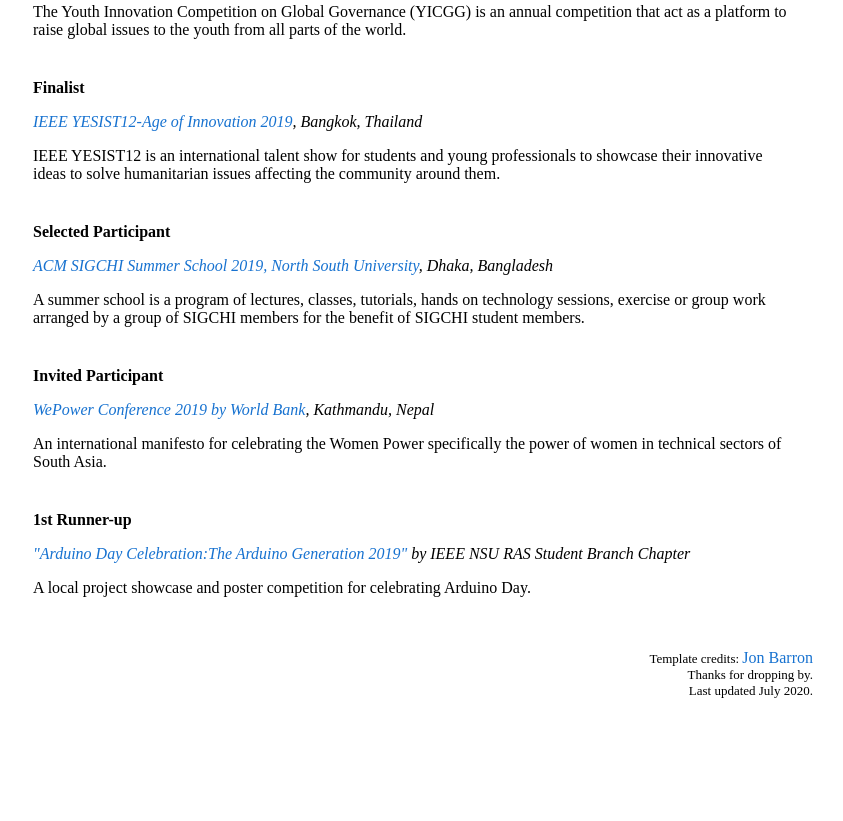
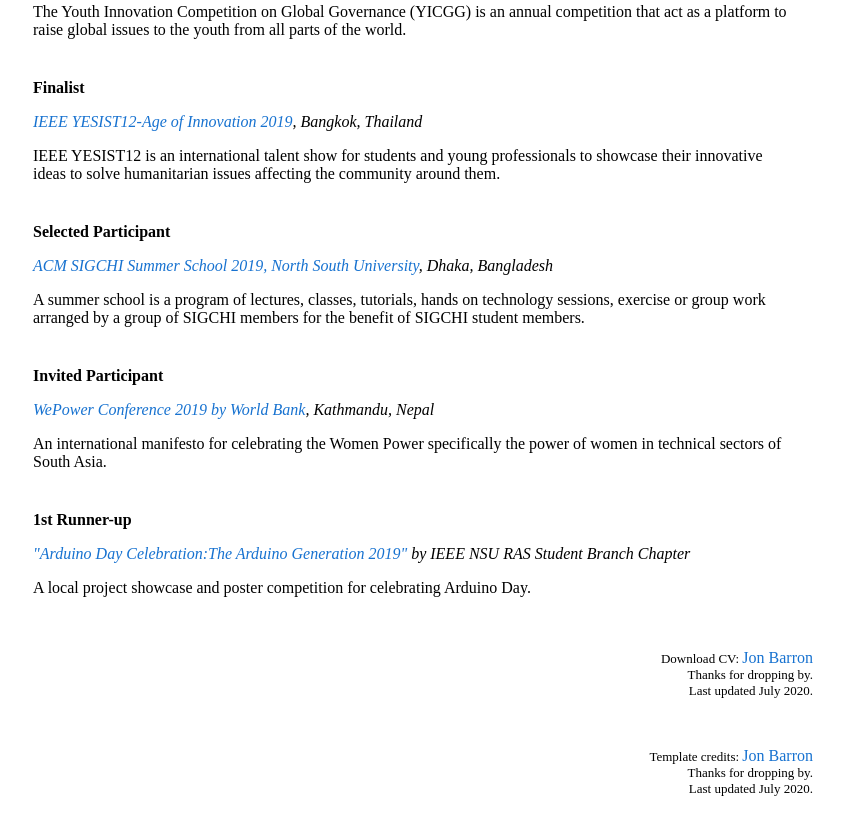
Before and after one commit to Progga112/progga112.github.io, a plain HTML site: page index.html in a window 1280 px wide. Shown: the part 2755-3576 px from the top of the page, without its empty margins (227-1070 px from the left). Before the commit the page ends 3478 px from the top, so only its background shows below. Drawn offline with Linux system fonts and the light colour scheme.

Commit message:
Update index.html

```diff
--- a/index.html
+++ b/index.html
@@ -408,7 +408,17 @@ Association).
           </td>
         </tr>
 
-
+<table width="100%" align="center" border="0" cellspacing="0" cellpadding="20">
+      </font>
+        </p>
+        <p align="right">
+          <font size="2">
+          <br>
+          Download CV: <a href="https://l.facebook.com/l.php?u=https%3A%2F%2Fraw.githubusercontent.com%2FProgga112%2Fprogga112.github.io%2Fmaster%2FFarhat_Tasnim_Progga%25202.pdf%3Ffbclid%3DIwAR278sUYA7SRW84phsuU61j7Em2jw_LAK2JuR5CqutAwo90_PF5ln43qhoI&h=AT0WCfgSCB7spQXDicGLQYJfN2el5E1HGvM0Eya5GABykMpYzUdxsQXZqy03lQdb8zcPSZIdvTmrXB85e2dAcxpUceENJSTw1-q4AZTU8dB6San1QruBw9eb4CE2iQh4yCqxMQ">Jon Barron</a><br>
+          Thanks for dropping by.<br>
+          Last updated July 2020.
+      </font>
+        </p>
     <table width="100%" align="center" border="0" cellspacing="0" cellpadding="20">
       </font>
         </p>
```
